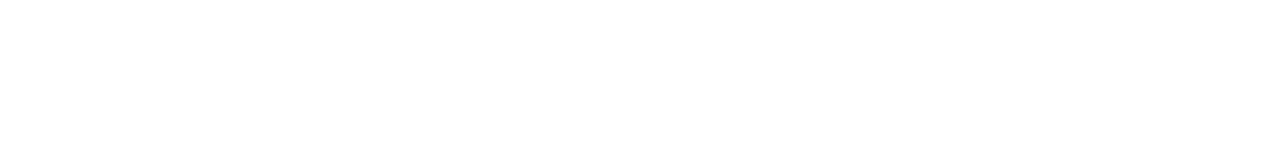
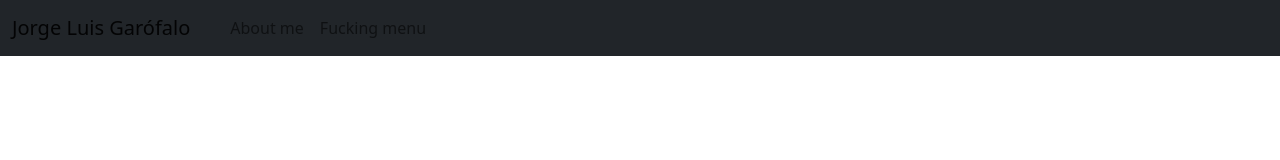
Before and after one commit to fandangon/miPortfolio, a plain HTML site: page index.html in a window 1280 px wide. Drawn offline with nearby package versions, Linux system fonts and the light colour scheme.

Commit message:
second commit

```diff
--- a/index.html
+++ b/index.html
@@ -4,14 +4,34 @@
     <meta charset="UTF-8">
     <meta http-equiv="X-UA-Compatible" content="IE=edge">
     <meta name="viewport" content="width=device-width, initial-scale=1.0">
+    <!-- BOOTSTRAP LINK -->
+    <link href="https://cdn.jsdelivr.net/npm/bootstrap@5.2.0/dist/css/bootstrap.min.css" rel="stylesheet" integrity="sha384-gH2yIJqKdNHPEq0n4Mqa/HGKIhSkIHeL5AyhkYV8i59U5AR6csBvApHHNl/vI1Bx" crossorigin="anonymous">
     <!-- CSS -->
     <link rel="stylesheet" href="./css/style.css">
-    <!-- BOOTSTRAP LINK -->
     <title>Mi Portfolio</title>
 </head>
 <body>
     <main>
+        <nav class="navbar navbar-expand-lg bg-dark">
+            <div class="container-fluid">
+              <a class="navbar-brand" href="#">Jorge Luis Garófalo</a>
+              <button class="navbar-toggler" type="button" data-bs-toggle="collapse" data-bs-target="#navbarNavAltMarkup" aria-controls="navbarNavAltMarkup" aria-expanded="false" aria-label="Toggle navigation">
+                <span class="navbar-toggler-icon"></span>
+              </button>
+              <div class="collapse navbar-collapse" id="navbarNavAltMarkup">
+                <div class="navbar-nav">
+                  <a class="nav-link active" aria-current="page" href="#"></a>
+                  <a class="nav-link" href="#">About me</a>
+                  <a class="nav-link" href="#">Fucking menu</a>
+                </div>
+              </div>
+            </div>
+          </nav>
+
 
     </main>
+    <!-- JavaScript Bundle with Popper -->
+    <script src="https://cdn.jsdelivr.net/npm/bootstrap@5.2.1/dist/js/bootstrap.bundle.min.js" integrity="sha384-u1OknCvxWvY5kfmNBILK2hRnQC3Pr17a+RTT6rIHI7NnikvbZlHgTPOOmMi466C8" crossorigin="anonymous"></script>
+    <script src="./js.js"></script>
 </body>
 </html>
```
Also changed, not shown: js.js (added).
